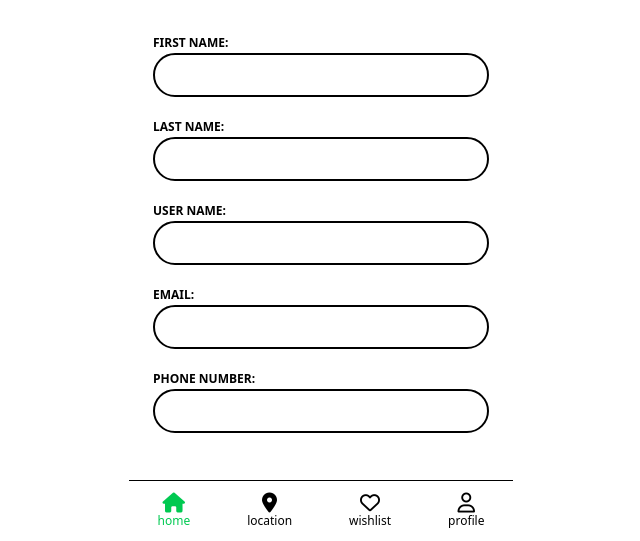
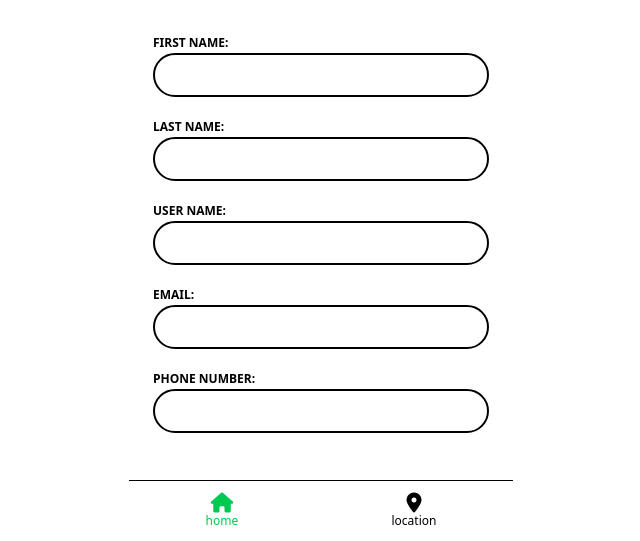
Before and after one commit to saradevlop7/blog-siteweb, a plain HTML site: page profil.html in a window 1280 px wide. Shown: the part 259-800 px from the top of the page, without its empty margins (319-959 px from the left). Drawn offline with nearby package versions, Linux system fonts and the light colour scheme.

```diff
--- a/profil.html
+++ b/profil.html
@@ -78,16 +78,7 @@
         <span class="text-xs">location</span>
       </div>
 
-      <div class="flex flex-col items-center">
-        <i class="fa-regular fa-heart text-xl"></i>
-        <span class="text-xs">wishlist</span>
-      </div>
 
-      <div class="flex flex-col items-center">
-        <i class="fa-regular fa-user text-xl"></i>
-        <span class="text-xs">profile</span>
-      </div>
-    </nav>
 
   </div>
 
```
